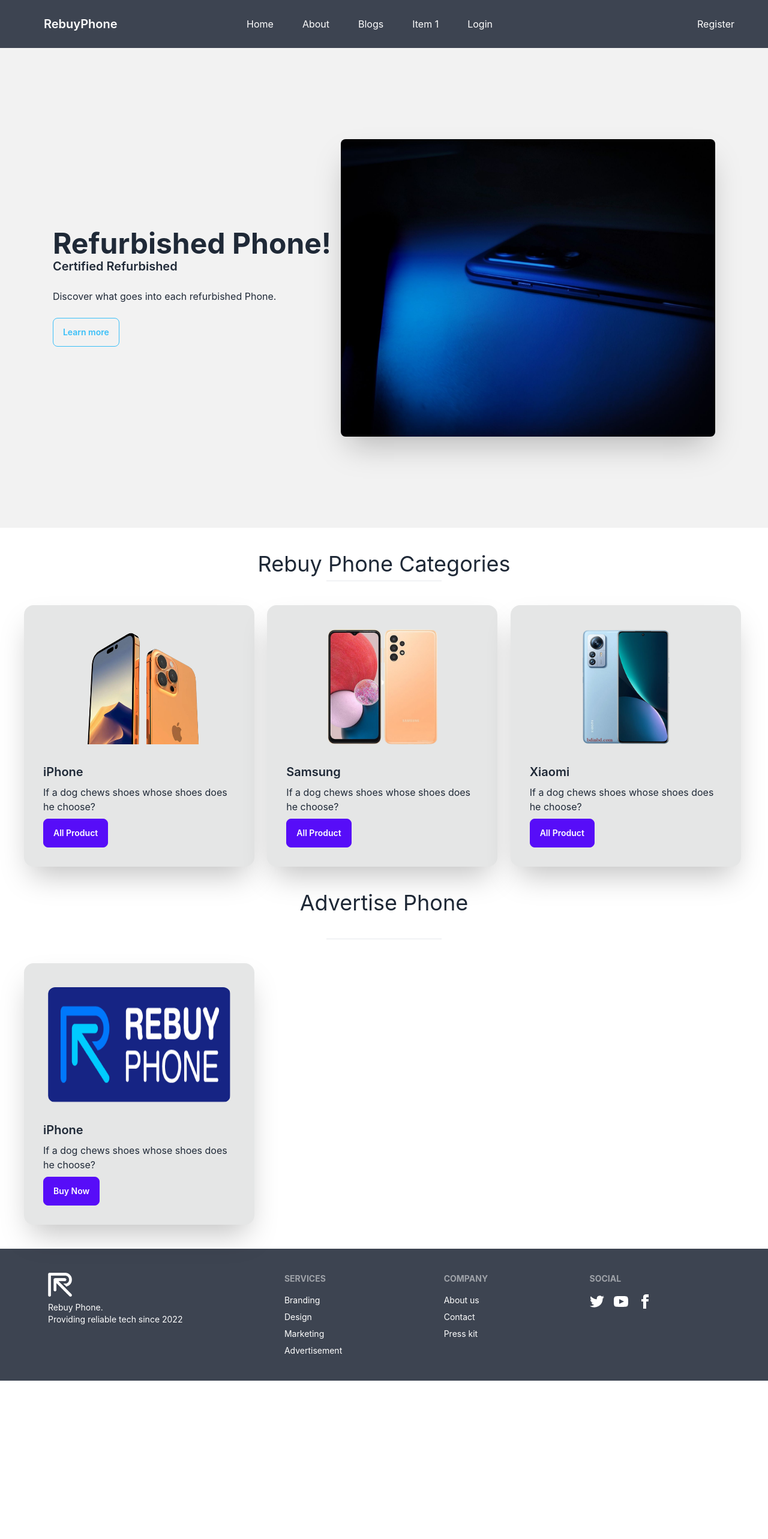
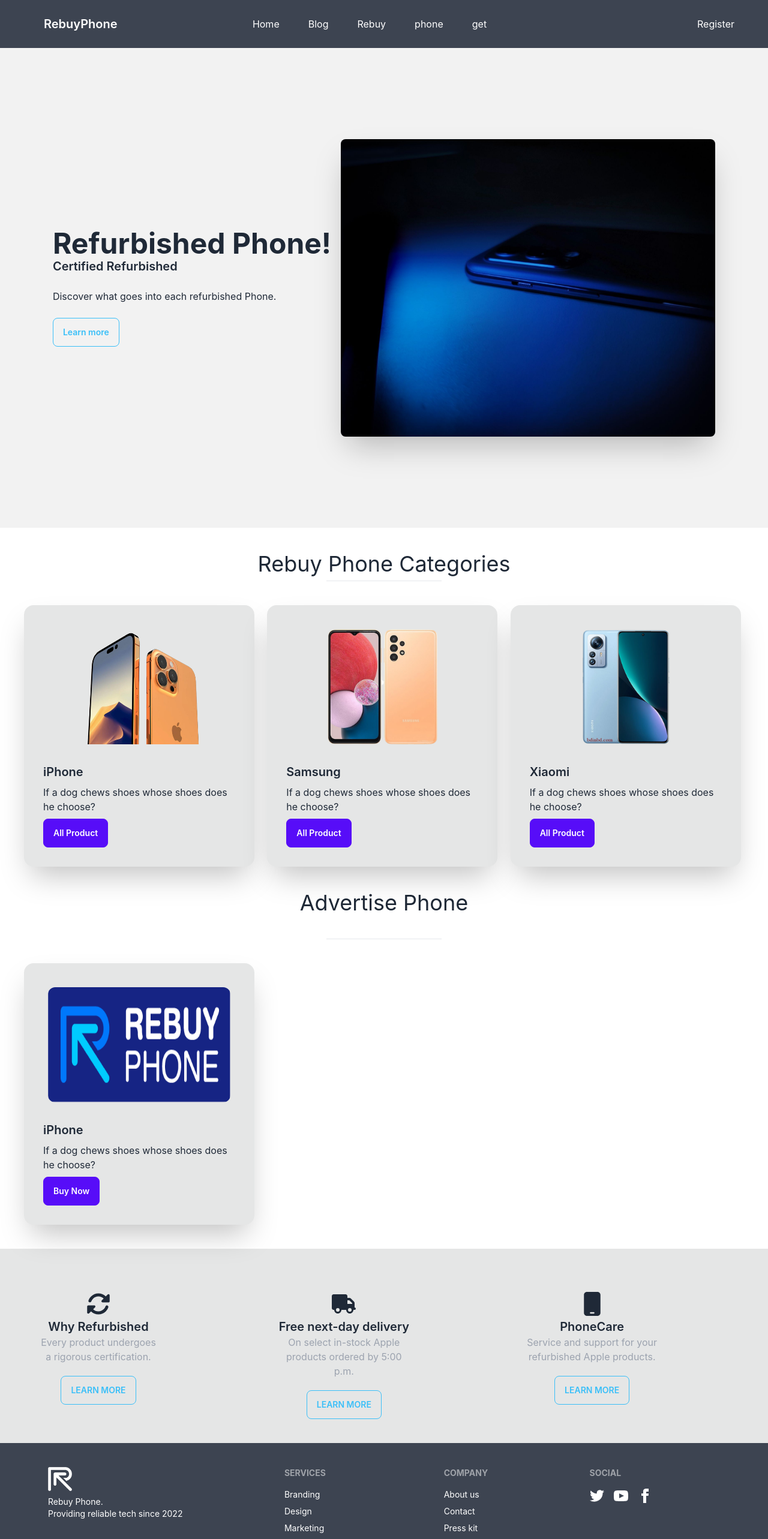
Before and after one commit to RubelRk/rebuye-client, a React (Create React App) app: page / in a window 1280 px wide. Shown: the top 2566 px of the page at 60% size. Before the commit the page ends 2302 px from the top, so only its background shows below. Built offline with nearby package versions, Linux system fonts and the light colour scheme; no server answers.

Commit message:
about add

```diff
--- a/package.json
+++ b/package.json
@@ -3,6 +3,9 @@
   "version": "0.1.0",
   "private": true,
   "dependencies": {
+    "@fortawesome/free-regular-svg-icons": "^6.2.1",
+    "@fortawesome/free-solid-svg-icons": "^6.2.1",
+    "@fortawesome/react-fontawesome": "^0.2.0",
     "@testing-library/jest-dom": "^5.16.5",
     "@testing-library/react": "^13.4.0",
     "@testing-library/user-event": "^13.5.0",
@@ -10,6 +13,7 @@
     "firebase": "^9.14.0",
     "react": "^18.2.0",
     "react-dom": "^18.2.0",
+    "react-icons": "^4.6.0",
     "react-router-dom": "^6.4.3",
     "react-scripts": "5.0.1",
     "web-vitals": "^2.1.4"
--- a/src/Pages/Header/Header.js
+++ b/src/Pages/Header/Header.js
@@ -26,10 +26,10 @@
       </label>
       <ul tabIndex={0} className="text-base-100 menu menu-compact dropdown-content mt-3 p-2 shadow bg-neutral rounded-box w-52">
       <li className='m-2'><Link to='/'>Home</Link></li>
-      <li className='m-2'><Link to='/about'>About</Link></li>
       <li className='m-2'><Link to='/blog'>Blog</Link></li>
-      <li className='m-2'><Link to=''>Item 1</Link></li>
-      <li className='m-2'><Link to=''>Item 1</Link></li>
+      <li className='m-2'><Link to=''>Rebuy</Link></li>
+      <li className='m-2'><Link to=''>phone</Link></li>
+      <li className='m-2'><Link to=''>get</Link></li>
 
       </ul>
     </div>
@@ -37,11 +37,11 @@
   </div>
   <div className="navbar-center hidden lg:flex">
     <ul className="text-base-100 menu menu-horizontal p-0">
-      <li className='m-2'><Link to='/'>Home</Link></li>
-      <li className='m-2'><Link to='/about'>About</Link></li>
-      <li className='m-2'><Link to='/blog'>Blogs</Link></li>
-      <li className='m-2'><Link to=''>Item 1</Link></li>
-      <li className='m-2'><Link to='/login'>Login</Link></li>
+    <li className='m-2'><Link to='/'>Home</Link></li>
+    <li className='m-2'><Link to='/blog'>Blog</Link></li>
+      <li className='m-2'><Link to=''>Rebuy</Link></li>
+      <li className='m-2'><Link to=''>phone</Link></li>
+      <li className='m-2'><Link to=''>get</Link></li>
 
     </ul>
   </div>
--- a/src/Pages/Home/About/About.js
+++ b/src/Pages/Home/About/About.js
@@ -1,22 +1,38 @@
 import React from 'react';
+import { FontAwesomeIcon } from '@fortawesome/react-fontawesome'
+import { faRotate, faMobile, faTruck } from '@fortawesome/free-solid-svg-icons'
 
-import { Link } from 'react-router-dom';
+
 
 const About = () => {
     return (
-        <div className='d-lg-flex mb-5'>
-           <div className='w-50 mt-sm-5 mb-5 pb-5 position-relative'>
-            <img className='ms-3'  width="500px" alt=""/>
-            <img className='d-flex justify-content-end position-absolute start-50 top-50 pe-2 border-start border-top border-5 border-white'  width="250px" height="220px" alt=""/>
-           </div>
-           <div className='ms-5 ms-lg-0 w-50 my-sm-5'>
-            <h3  className='fs-3 fw-semibold my-3 text-warning'>About Us</h3>
-            <h1 className='fs-1 fw-bold mb-3'>WE OVER 20 YEARS EXPERIENCE</h1>
-            <p className='mb-5'>Experience refers to conscious events in general, more specifically to perceptions, or to the practical knowledge and familiarity that is produced by these conscious processes. Understood as a conscious event in the widest sense, experience involves a subject to which various items are presented.</p>
-           <Link to='/about'> <button className="btn btn-outline-warning px-5 py-3">About Us</button></Link>
+       <div className='pl-12 mt-10 md:grid lg:grid-cols-3 md:grid-cols-2 gap-2 bg-base-300 py-10'>
 
-           </div>
+        <div className='mt-8 mx-5 w-48 text-center'>
+        <FontAwesomeIcon className='w-10 h-10' icon={faRotate} />
+        <h3 className='text-xl font-semibold'>Why Refurbished</h3>
+        <h3 className='text-gray-400'>Every product undergoes a rigorous certification.</h3>
+        <button className="mt-5 btn btn-outline btn-info">Learn more</button>
         </div>
+
+
+        <div  className='mt-8 w-56 text-center'>
+        <FontAwesomeIcon className='w-10 h-10' icon={faTruck} />
+        <h3 className='text-xl font-semibold'>Free next-day delivery</h3>
+        <h3 className='text-gray-400'>On select in-stock Apple products ordered by 5:00 p.m.</h3>
+        <button className="mt-5 btn btn-outline btn-info">Learn more</button>
+        </div>
+
+
+        <div  className='mt-8 w-56 text-center'>
+        <FontAwesomeIcon className='w-10 h-10' icon={faMobile} />
+        <h3 className='text-xl font-semibold'>PhoneCare</h3>
+        <h3 className='text-gray-400'>Service and support for your refurbished Apple products.</h3>
+        <button className="mt-5 btn btn-outline btn-info">Learn more</button>
+        </div>
+
+
+       </div>
     );
 };
 
--- a/src/Pages/Home/Home.js
+++ b/src/Pages/Home/Home.js
@@ -1,6 +1,7 @@
 import React, { useContext } from 'react';
 import { AuthContext } from '../../contexts/AuthProvider/AuthProvider';
 import useTitle from '../../hooks/useTitle';
+import About from './About/About';
 import AdvertisedItems from './AdvertisedItems/AdvertisedItems';
 import Banner from './Banner/Banner';
 import ProductCategories from './ProductCategories /ProductCategories ';
@@ -20,6 +21,7 @@
             <Banner></Banner>
             <ProductCategories></ProductCategories>
            <AdvertisedItems></AdvertisedItems>
+           <About></About>
         </div>
     );
 };
```
Also changed, not shown: 1 other file (tests, documents, lock files or other folders).
